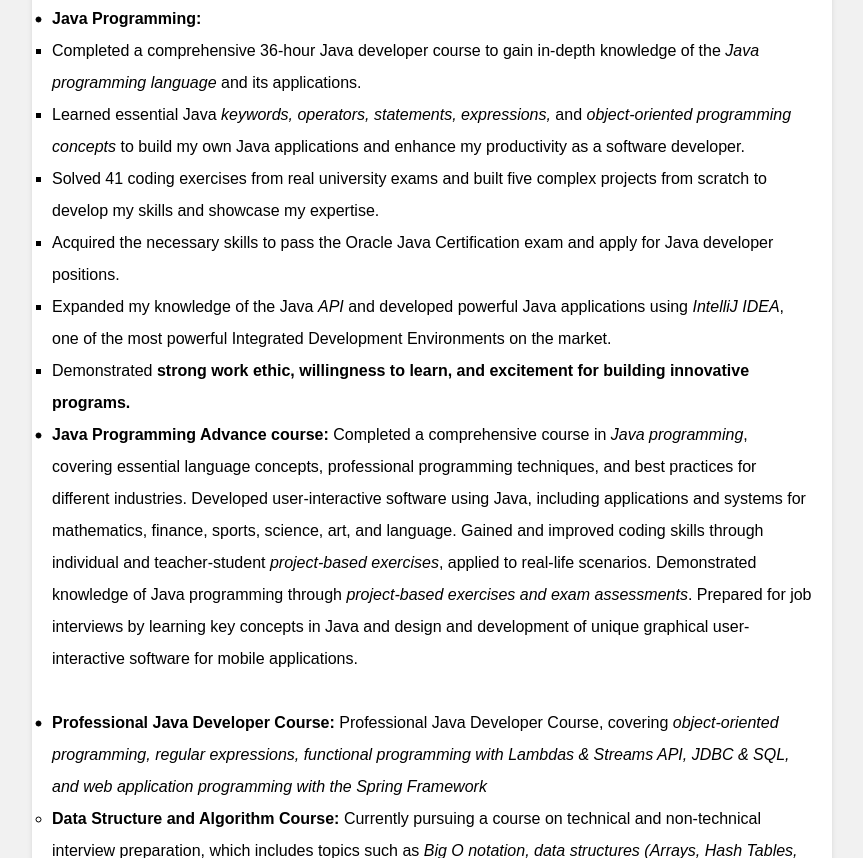
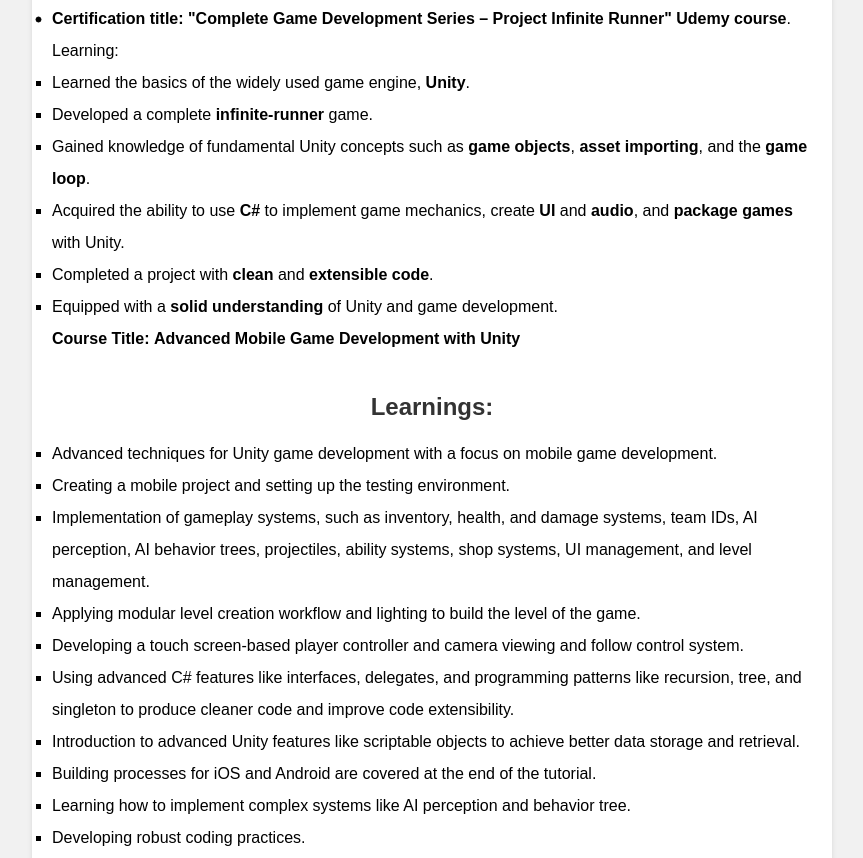
Before and after one commit to Meu57/Resume, a plain HTML site: page index.html in a window 1280 px wide. Shown: the part 2837-3695 px from the top of the page, without its empty margins (208-1071 px from the left). Drawn offline with Linux system fonts and the light colour scheme.

Commit message:
Update index.html

```diff
--- a/index.html
+++ b/index.html
@@ -215,6 +215,30 @@
   <ul class="courses">
     <li class="course"><ul>
   <li>
+    <strong>Certification title: </strong> <strong>"Complete Game Development Series – Project Infinite Runner" Udemy course</strong>.</p>
+<p>Learning:</p>
+<ul>
+  <li>Learned the basics of the widely used game engine, <strong>Unity</strong>.</li>
+  <li>Developed a complete <strong>infinite-runner</strong> game.</li>
+  <li>Gained knowledge of fundamental Unity concepts such as <strong>game objects</strong>, <strong>asset importing</strong>, and the <strong>game loop</strong>.</li>
+  <li>Acquired the ability to use <strong>C#</strong> to implement game mechanics, create <strong>UI</strong> and <strong>audio</strong>, and <strong>package games</strong> with Unity.</li>
+  <li>Completed a project with <strong>clean</strong> and <strong>extensible code</strong>.</li>
+  <li>Equipped with a <strong>solid understanding</strong> of Unity and game development.</li>
+</ul>
+      <strong>Course Title:</strong> <strong>Advanced Mobile Game Development with Unity</strong>
+<h2>Learnings:</h2>
+<ul>
+	<li>Advanced techniques for Unity game development with a focus on mobile game development.</li>
+	<li>Creating a mobile project and setting up the testing environment.</li>
+	<li>Implementation of gameplay systems, such as inventory, health, and damage systems, team IDs, AI perception, AI behavior trees, projectiles, ability systems, shop systems, UI management, and level management.</li>
+	<li>Applying modular level creation workflow and lighting to build the level of the game.</li>
+	<li>Developing a touch screen-based player controller and camera viewing and follow control system.</li>
+	<li>Using advanced C# features like interfaces, delegates, and programming patterns like recursion, tree, and singleton to produce cleaner code and improve code extensibility.</li>
+	<li>Introduction to advanced Unity features like scriptable objects to achieve better data storage and retrieval.</li>
+	<li>Building processes for iOS and Android are covered at the end of the tutorial.</li>
+	<li>Learning how to implement complex systems like AI perception and behavior tree.</li>
+	<li>Developing robust coding practices.</li>
+</ul>
     <strong>Java Programming:</strong>
     <span>
       <ul>
@@ -225,6 +249,8 @@
         <li>Expanded my knowledge of the Java <em>API</em> and developed powerful Java applications using <em>IntelliJ IDEA</em>, one of the most powerful Integrated Development Environments on the market.</li>
         <li>Demonstrated <strong>strong work ethic, willingness to learn, and excitement for building innovative programs.</strong></li>
       </ul>
+
+
     </span>
   </li>
 </ul>
@@ -248,7 +274,7 @@
 
   <h2>Languages</h2>
   <ul class="languages">
-    <li class="language">English (Beginner)</li>
+    <li class="language">English </li>
   </ul>
 
 </div>
```
